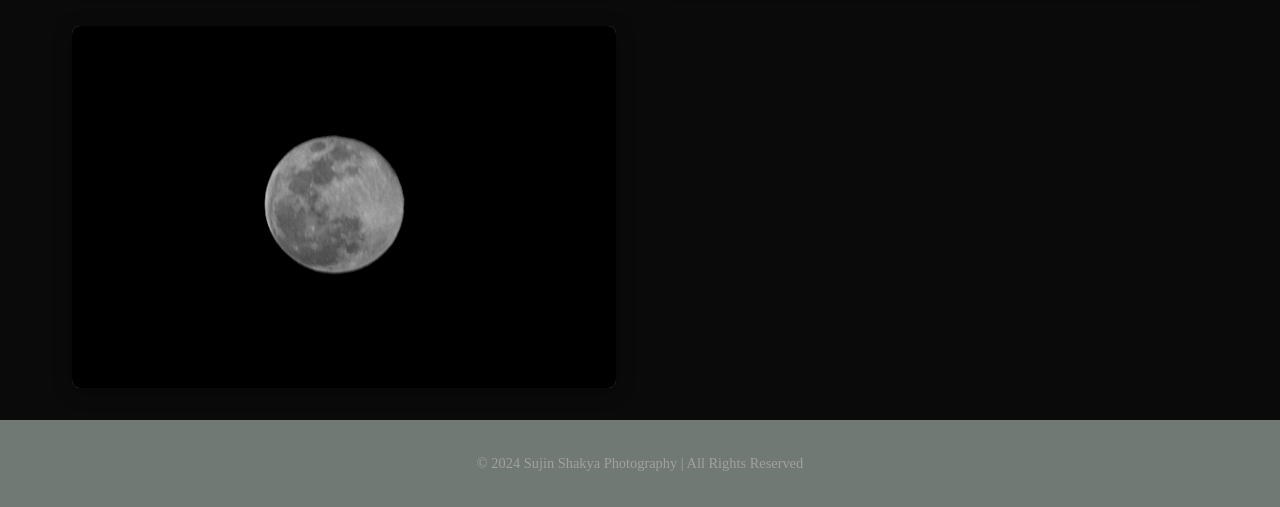
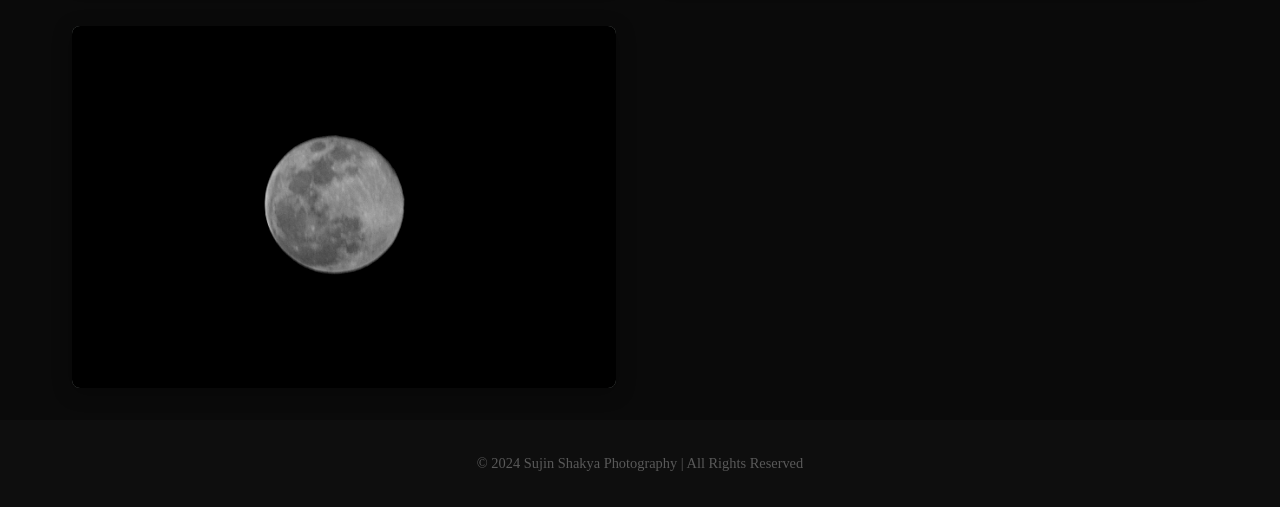
Before and after one commit to sujin008/sujin008.github.io, a plain HTML site: page index.html in a window 1280 px wide. Shown: the part 1941-2448 px from the top of the page. Drawn offline with Linux system fonts and the light colour scheme; a web font is replaced by a local one.

Commit message:
Update index.html

```diff
--- a/index.html
+++ b/index.html
@@ -217,11 +217,12 @@
             padding: 2rem 1rem;
             text-align: center;
             margin-top: 2rem;
+            background-color: #0e0e0e;
         }
 
         .footer-content {
             font-size: clamp(0.8rem, 2vw, 0.9rem);
-            color: var(--text-secondary);
+            color: #595959;
         }
         .decorative-divider {
         max-width: 1000px;
```
